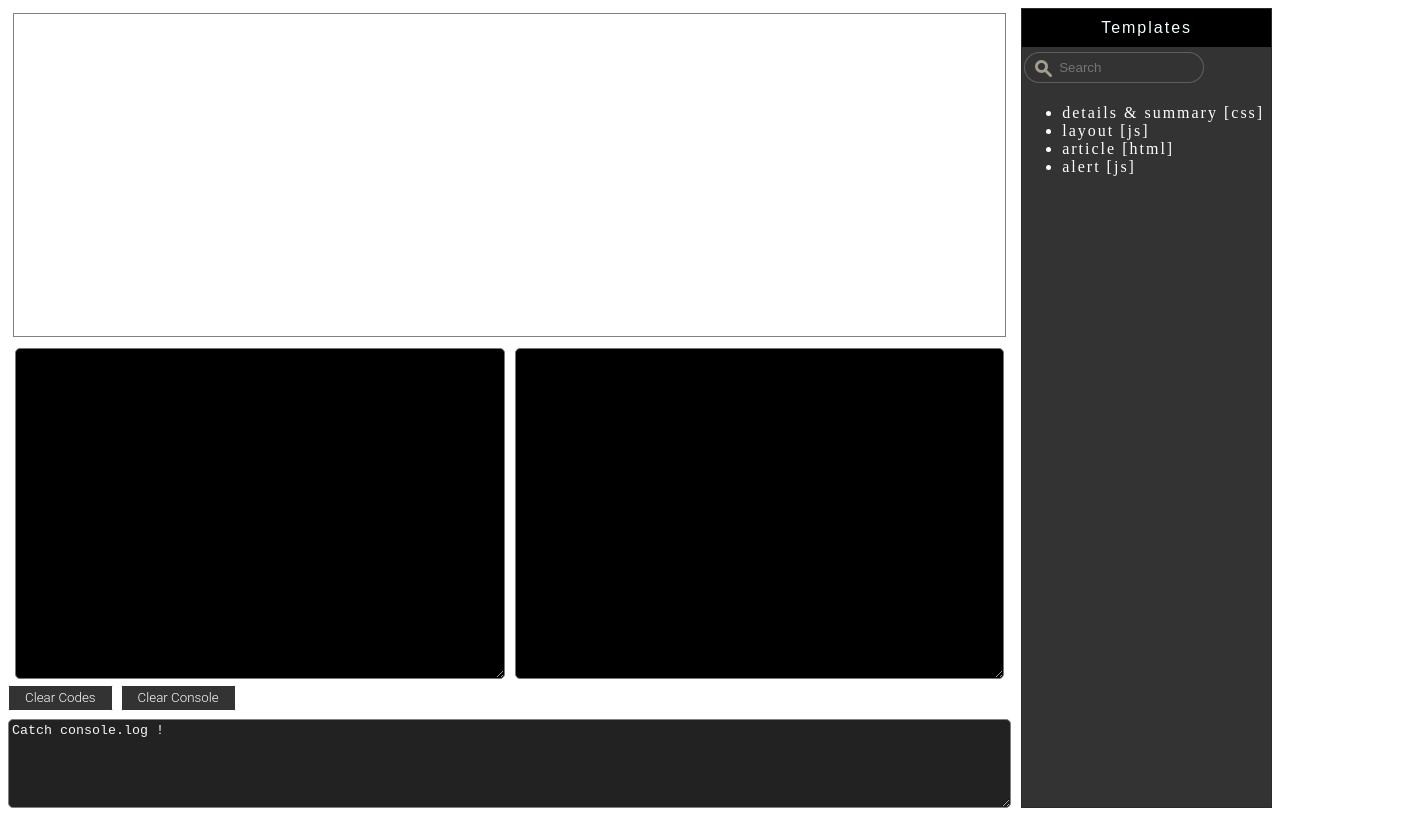
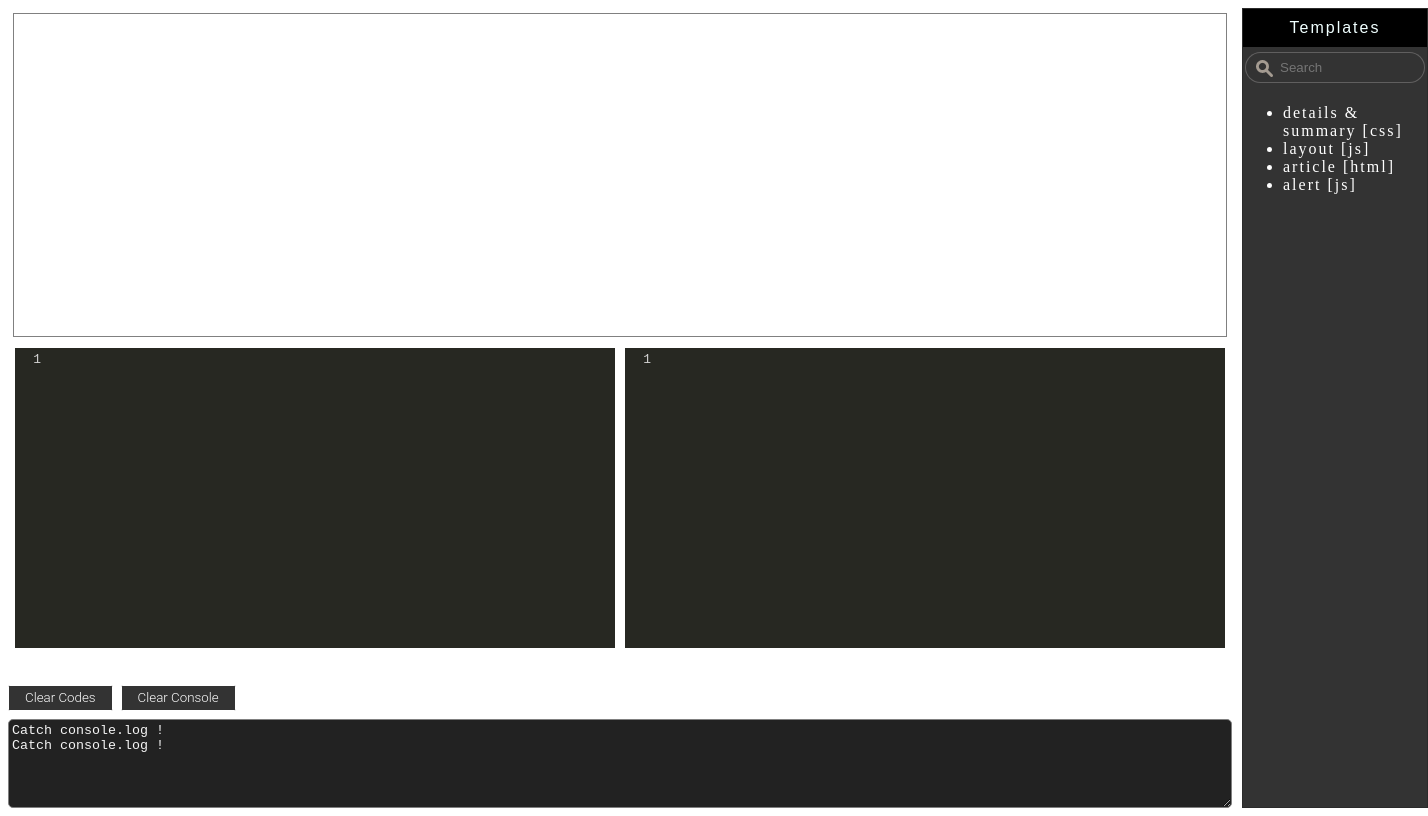
Before and after one commit to guinetn/wed, a plain HTML site: page index.html in a window 1280 px wide. Both pictures are taken after a click on the button "Clear Codes". Shown: the whole page, 1428 px wide, since content can reach past the window. Drawn offline with nearby package versions, Linux system fonts and the light colour scheme.

Commit message:
Add CodeMirror (better editor)

```diff
--- a/index.html
+++ b/index.html
@@ -4,6 +4,13 @@
     <meta charset="UTF-8">
     <meta name="viewport" content="width=device-width, initial-scale=1.0">
     <title>WED. A Web Editor</title>
+
+    <!-- Code Editor -->
+    <link rel="stylesheet" href="https://cdnjs.cloudflare.com/ajax/libs/codemirror/5.52.2/codemirror.min.css"></link>
+    <script type="text/javascript" src="https://cdnjs.cloudflare.com/ajax/libs/codemirror/5.52.2/codemirror.min.js"></script>
+    <link rel="stylesheet"  href="https://cdnjs.cloudflare.com/ajax/libs/codemirror/5.52.2/theme/monokai.min.css">
+    <script type="text/javascript" src="https://cdnjs.cloudflare.com/ajax/libs/codemirror/5.52.2/mode/javascript/javascript.min.js"></script>
+    <script type="text/javascript" src="https://cdnjs.cloudflare.com/ajax/libs/codemirror/5.52.2/mode/css/css.min.js"></script>
 
     <!-- WeD Page Css -->
     <link rel="stylesheet" href="index.css">
--- a/js/index.js
+++ b/js/index.js
@@ -1,4 +1,8 @@
 import * as templatesLib from "./templates.js";
+
+// Code mirror
+let cmHtml = undefined;
+let cmCss = undefined;
 
 const config = {
     templatesDirectory: "templates",
@@ -10,12 +14,6 @@
 var previewCss = document.querySelector('.wed-previewCss');
 var previewHtml = document.querySelector('.wed-preview');
 var previewConsole = document.querySelector('#textareConsole');
-// Input elements
-var textareaHtml = document.querySelector('#textareaHtml');
-var textareaCss = document.querySelector('#textareaCss');
-// Detect input change: user has updated html or css
-textareaHtml.addEventListener('input', update);
-textareaCss.addEventListener('input', update);
 
 // Templates
 templatesList.addEventListener("click", templateSelected);
@@ -32,21 +30,42 @@
 window.addEventListener('load', init);
 
 function init() {
-
   templatesLib.initializeTemplates();
-  loadFromLocalStorage();
-  update();
+  initEditors();
+  getLocalStorage();
 }
 
+function initEditors() {
+
+  cmHtml = new CodeMirror.fromTextArea(document.getElementById("textareaHtml"),
+    {
+      lineNumbers: true,
+      mode: "javascript",
+      theme: "monokai",
+      lineWrapping: true,
+    }
+  );
+
+  cmCss = new CodeMirror.fromTextArea(document.getElementById("textareaCss"), {
+    lineNumbers: true,
+    mode: "css",
+    theme: "monokai",
+    lineWrapping: true,
+  });
+
+  cmHtml.setSize(600, 300);
+  cmCss.setSize(600, 300);
+
+  cmHtml.on("changes", () => update());
+  cmCss.on("changes", () => update());
+}
 
 
 
 // Commands
 
 function clearCodes() {
-  textareaHtml.value = "";
-  textareaCss.value = "";
-  update();
+  setEditors();
 }
 
 function clearConsole() {
@@ -56,10 +75,10 @@
 // Preview
 
 function update() {
-    const css = textareaCss.value;
-    const html = textareaHtml.value;
+    const css = cmCss.getValue();
+    const html = cmHtml.getValue();
     setPreview(css, html);
-    saveToLocalStorage(css, html);
+    setLocalStorage(css, html);
 }
 
 function setPreview(cssCode, htmlCode) {
@@ -106,8 +125,8 @@
 
   function applyTemplate(file, result) {
     if (file == null) {
-      textareaCss.value = "";
-      textareaHtml.value = result;
+      cmCss.setValue("");
+      cmHtml.setValue(result);
     } else {
       const ext = file.split(".");
 
@@ -118,28 +137,32 @@
 
       switch (ext[1]) {
         case "css":
-          textareaCss.value = result;
+          cmCss.setValue(result);
           break;
         case "html":
-          textareaHtml.value = result;
+          cmHtml.setValue(result);
           break;
       }
     }
-
-    update();
   }
 
 
   // Storage
 
-  var saveToLocalStorage = function (css, html) {
+  var setLocalStorage = function (css, html) {
     localStorage.setItem("user-css", css);
     localStorage.setItem("user-html", html);
   };
 
-  function loadFromLocalStorage() {
+  function getLocalStorage() {
     var userCss = localStorage.getItem("user-css");
     var userHtml = localStorage.getItem("user-html");
-    textareaCss.value = userCss != null ? userCss : config.initialCss;
-    textareaHtml.value = userHtml != null ? userHtml : config.initialHtml;
+    setEditors(
+      userCss != null ? userCss : config.initialCss,
+      userHtml != null ? userHtml : config.initialHtml);
   };
+
+  function setEditors(css="", html="") {
+     cmCss.setValue(css);
+     cmHtml.setValue(html);
+  }
```
